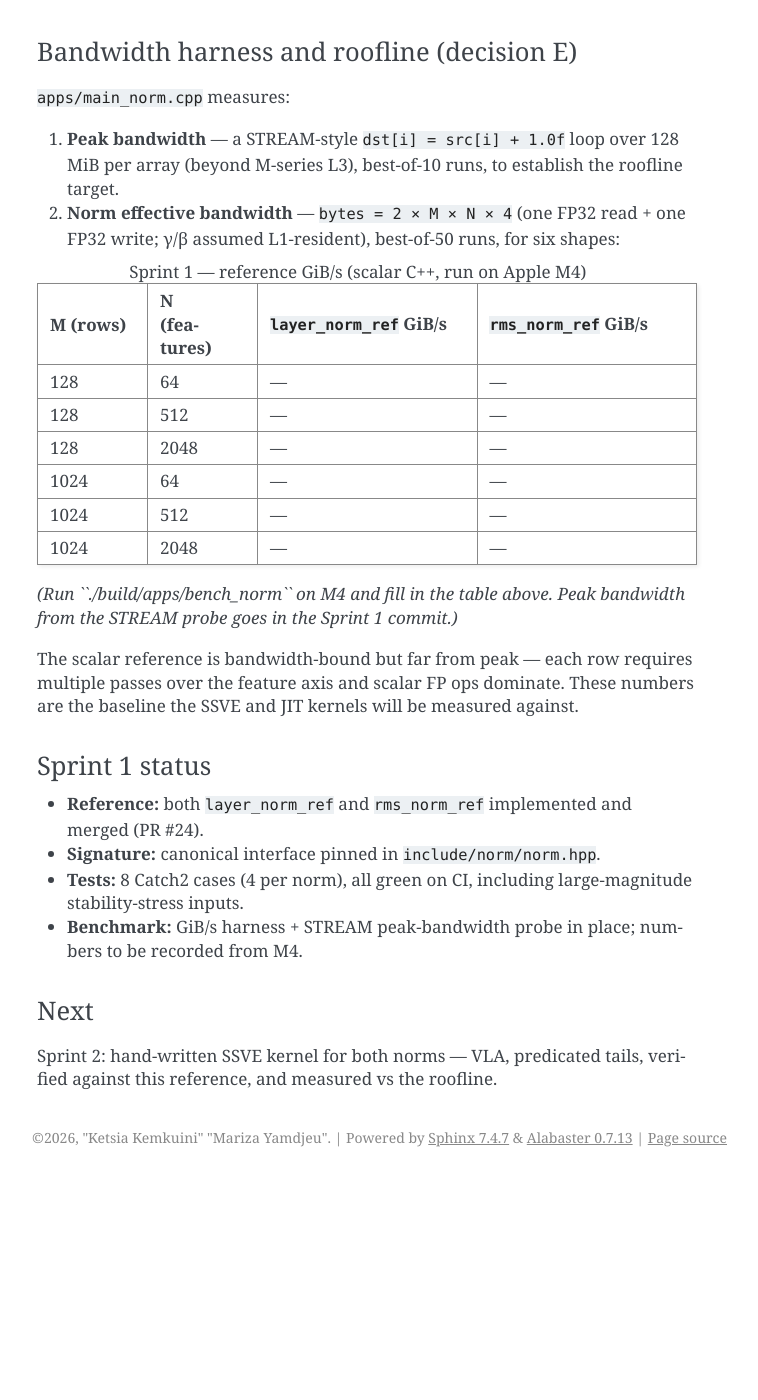
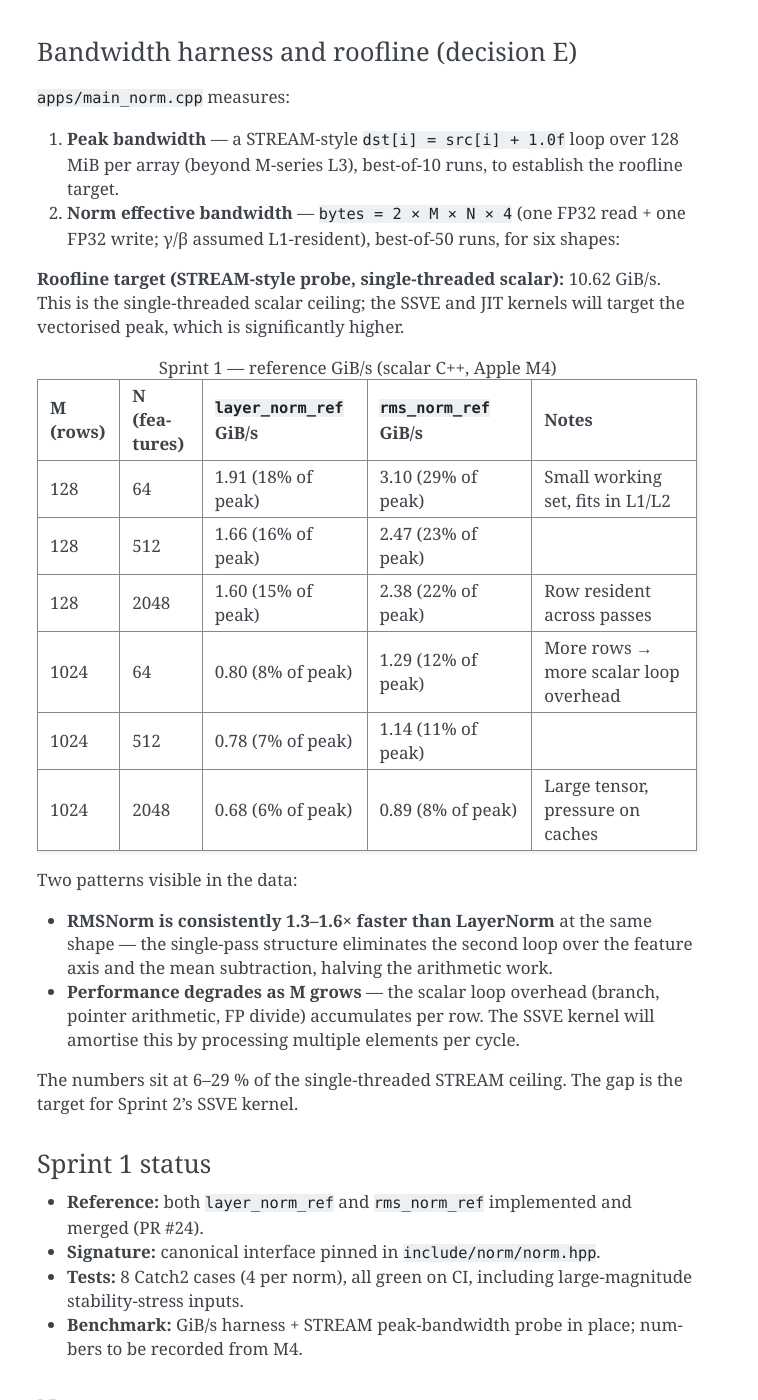
Before and after one commit to kets01/MLC-Project, a Sphinx documentation site: the page built from docs/source/weeks/project_norm.rst, in a window 1280 px wide and 1400 px high, scrolled down 2623 px. Shown: the whole window, without its empty margins (383-1141 px from the left). Built offline with Sphinx 7.4.7, drawn with Linux system fonts in a browser that asks for light colours; before the commit the page ends 3800 px from its top, so only the background shows below that.

Commit message:
docs(norm): fill Sprint 1 GiB/s table with M4 benchmark numbers

```diff
--- a/docs/source/weeks/project_norm.rst
+++ b/docs/source/weeks/project_norm.rst
@@ -129,45 +129,61 @@ Bandwidth harness and roofline (decision E)
 2. **Norm effective bandwidth** — ``bytes = 2 × M × N × 4`` (one FP32 read +
    one FP32 write; γ/β assumed L1-resident), best-of-50 runs, for six shapes:
 
-.. list-table:: Sprint 1 — reference GiB/s (scalar C++, run on Apple M4)
+**Roofline target (STREAM-style probe, single-threaded scalar):** 10.62 GiB/s.
+This is the single-threaded scalar ceiling; the SSVE and JIT kernels will
+target the vectorised peak, which is significantly higher.
+
+.. list-table:: Sprint 1 — reference GiB/s (scalar C++, Apple M4)
    :header-rows: 1
-   :widths: 10 10 20 20
+   :widths: 10 10 20 20 20
 
    * - M (rows)
      - N (features)
      - ``layer_norm_ref`` GiB/s
      - ``rms_norm_ref`` GiB/s
+     - Notes
    * - 128
      - 64
-     - —
-     - —
+     - 1.91 (18% of peak)
+     - 3.10 (29% of peak)
+     - Small working set, fits in L1/L2
    * - 128
      - 512
-     - —
-     - —
+     - 1.66 (16% of peak)
+     - 2.47 (23% of peak)
+     -
    * - 128
      - 2048
-     - —
-     - —
+     - 1.60 (15% of peak)
+     - 2.38 (22% of peak)
+     - Row resident across passes
    * - 1024
      - 64
-     - —
-     - —
+     - 0.80 (8% of peak)
+     - 1.29 (12% of peak)
+     - More rows → more scalar loop overhead
    * - 1024
      - 512
-     - —
-     - —
+     - 0.78 (7% of peak)
+     - 1.14 (11% of peak)
+     -
    * - 1024
      - 2048
-     - —
-     - —
+     - 0.68 (6% of peak)
+     - 0.89 (8% of peak)
+     - Large tensor, pressure on caches
 
-*(Run ``./build/apps/bench_norm`` on M4 and fill in the table above.
-Peak bandwidth from the STREAM probe goes in the Sprint 1 commit.)*
+Two patterns visible in the data:
 
-The scalar reference is bandwidth-bound but far from peak — each row requires
-multiple passes over the feature axis and scalar FP ops dominate.  These
-numbers are the baseline the SSVE and JIT kernels will be measured against.
+- **RMSNorm is consistently 1.3–1.6× faster than LayerNorm** at the same
+  shape — the single-pass structure eliminates the second loop over the feature
+  axis and the mean subtraction, halving the arithmetic work.
+- **Performance degrades as M grows** — the scalar loop overhead (branch,
+  pointer arithmetic, FP divide) accumulates per row.  The SSVE kernel will
+  amortise this by processing multiple elements per cycle.
+
+The numbers sit at 6–29 % of the single-threaded STREAM ceiling.  The gap is
+the target for Sprint 2's SSVE kernel.
 
 Sprint 1 status
 ~~~~~~~~~~~~~~~
```
